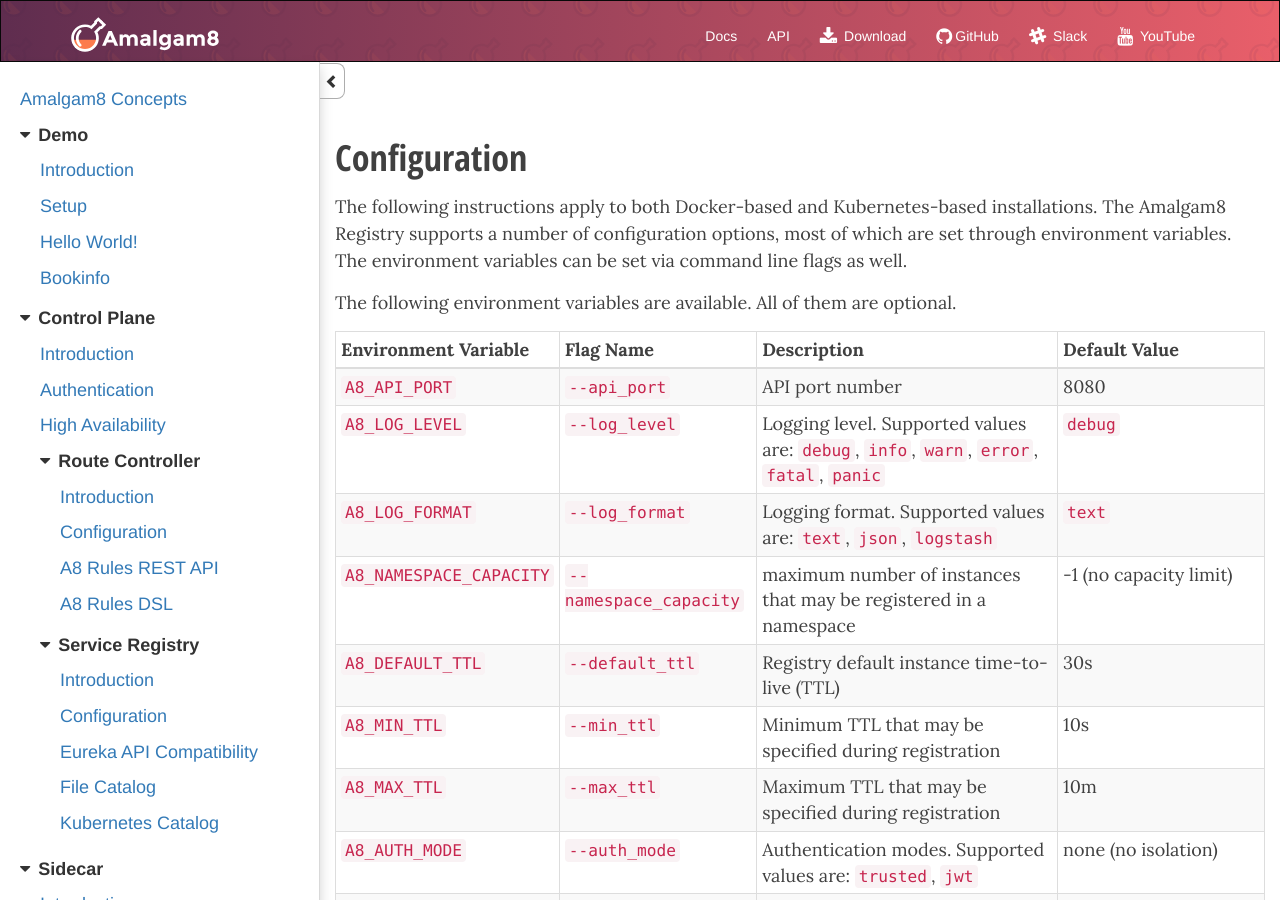
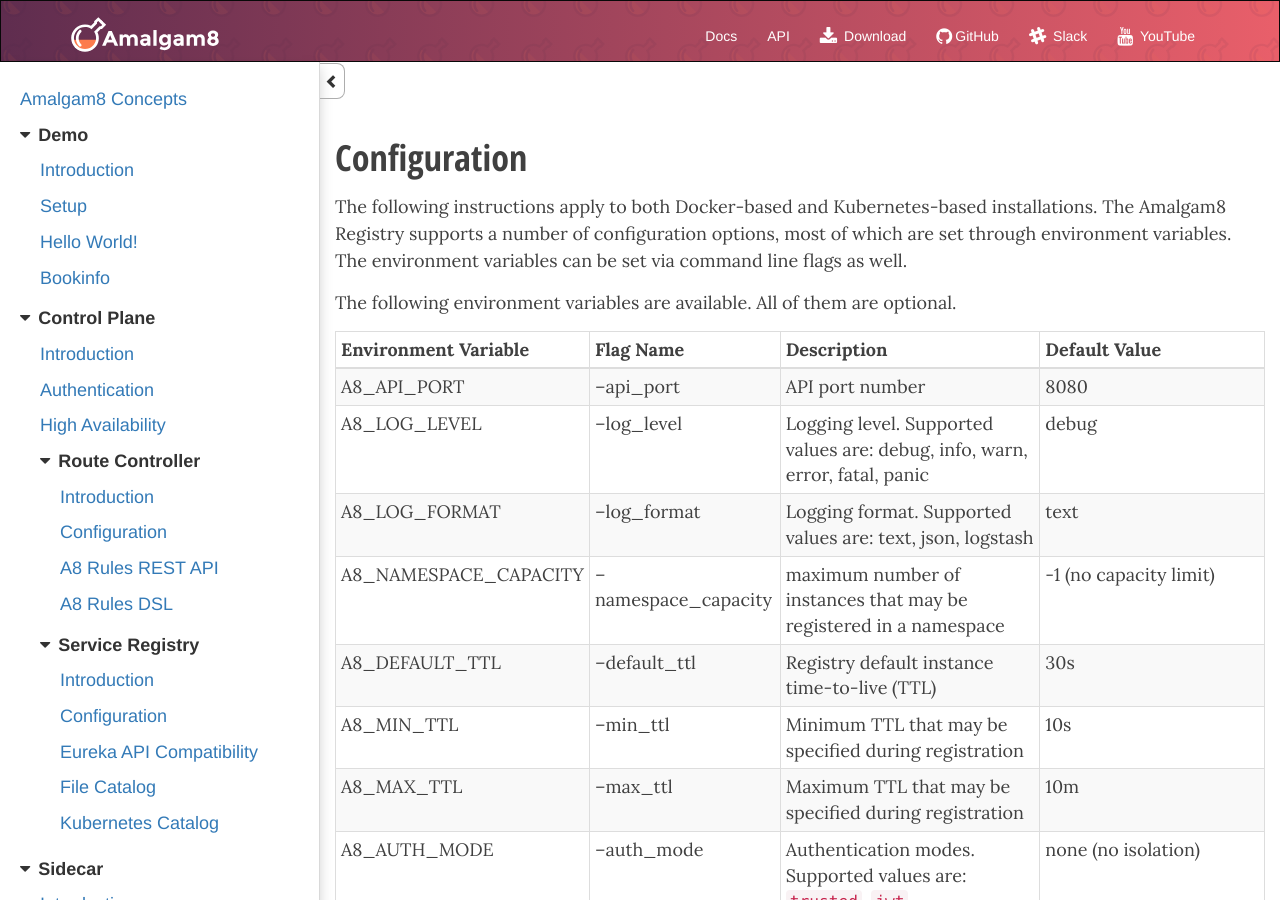
Before and after one commit to amalgam8/amalgam8.github.io, a Jekyll site: the page built from _docs/2-controlplane/2-registry/configuration-options.md, in a window 1280 px wide and 900 px high. Built offline with Jekyll 4.4.1, drawn with Linux system fonts in a browser that asks for light colours; nearby versions of some CDN libraries; some of the changed text lies outside the part shown.

Commit message:
remove code tags from config table entries

```diff
--- a/_docs/2-controlplane/2-registry/configuration-options.md
+++ b/_docs/2-controlplane/2-registry/configuration-options.md
@@ -17,16 +17,16 @@ The following environment variables are available. All of them are optional.
 
 | Environment Variable | Flag Name                   | Description | Default Value |
 |:---------------------|:----------------------------|:------------|:--------------|
-| `A8_API_PORT` | `--api_port` | API port number | 8080 |
-| `A8_LOG_LEVEL` | `--log_level` | Logging level. Supported values are: `debug`, `info`, `warn`, `error`, `fatal`, `panic` | `debug` |
-| `A8_LOG_FORMAT` | `--log_format` | Logging format. Supported values are: `text`, `json`, `logstash` | `text` |
-| `A8_NAMESPACE_CAPACITY` | `--namespace_capacity` | maximum number of instances that may be registered in a namespace | -1 (no capacity limit) |
-| `A8_DEFAULT_TTL` | `--default_ttl` | Registry default instance time-to-live (TTL) | 30s |
-| `A8_MIN_TTL` | `--min_ttl` | Minimum TTL that may be specified during registration | 10s |
-| `A8_MAX_TTL` | `--max_ttl` | Maximum TTL that may be specified during registration | 10m |
-| `A8_AUTH_MODE` | `--auth_mode` | Authentication modes. Supported values are: `trusted`, `jwt` | none (no isolation) |
-| `A8_JWT_SECRET` | `--jwt_secret` | Secret key for JWT authentication | none (must be set if `A8_AUTH_MODE` is `jwt`) |
-| `A8_REQUIRE_HTTPS` | `--require_https` | Require clients to use HTTPS for API calls | `false` |
+| A8_API_PORT | --api_port | API port number | 8080 |
+| A8_LOG_LEVEL | --log_level | Logging level. Supported values are: debug, info, warn, error, fatal, panic | debug |
+| A8_LOG_FORMAT | --log_format | Logging format. Supported values are: text, json, logstash | text |
+| A8_NAMESPACE_CAPACITY | --namespace_capacity | maximum number of instances that may be registered in a namespace | -1 (no capacity limit) |
+| A8_DEFAULT_TTL | --default_ttl | Registry default instance time-to-live (TTL) | 30s |
+| A8_MIN_TTL | --min_ttl | Minimum TTL that may be specified during registration | 10s |
+| A8_MAX_TTL | --max_ttl | Maximum TTL that may be specified during registration | 10m |
+| A8_AUTH_MODE | --auth_mode | Authentication modes. Supported values are: `trusted`, `jwt` | none (no isolation) |
+| A8_JWT_SECRET | --jwt_secret | Secret key for JWT authentication | none (must be set if A8_AUTH_MODE is `jwt`) |
+| A8_REQUIRE_HTTPS | --require_https | Require clients to use HTTPS for API calls | false |
 {:.table .table-bordered .table-condensed .table-striped}
 
 ## Authentication and Multi-tenancy
@@ -51,11 +51,11 @@ alternative discovery mechanisms.
 
 | Environment Variable | Flag Name                   | Description | Default Value |
 |:---------------------|:----------------------------|:------------|:--------------|
-| `A8_CLUSTER_SIZE` | `--cluster_size` | Cluster minimal healthy size, peers detecting a lower value will log errors | 1 (standalone) |
-| `A8_CLUSTER_DIR` | `--cluster_dir` | Filesystem directory for cluster membership | none, must be specified for clustering to work |
-| `A8_REPLICATION` | `--replication` | Enable replication between cluster members | `false` |
-| `A8_REPLICATION_PORT` | `--replication_port` | Replication port number | 6100 |
-| `A8_SYNC_TIMEOUT` | `--sync_timeout` | Timeout for establishing connections to peers for replication | 30s |
+| A8_CLUSTER_SIZE | --cluster_size | Cluster minimal healthy size, peers detecting a lower value will log errors | 1 (standalone) |
+| A8_CLUSTER_DIR | --cluster_dir | Filesystem directory for cluster membership | none, must be specified for clustering to work |
+| A8_REPLICATION | --replication | Enable replication between cluster members | false |
+| A8_REPLICATION_PORT | --replication_port | Replication port number | 6100 |
+| A8_SYNC_TIMEOUT | --sync_timeout | Timeout for establishing connections to peers for replication | 30s |
 {:.table .table-bordered .table-condensed .table-striped}
 
 ## <a name="persistent_storage"></a> Persistent Backend Storage using Redis
@@ -65,9 +65,9 @@ as an alternative to the memory only clustering and replication option.
 
 | Environment Variable | Flag Name                   | Description | Default Value |
 |:---------------------|:----------------------------|:------------|:--------------|
-| `A8_STORE` | `--store` | Backing store to use to persist Registry instance information. Supported values are: `redis`, `inmem`  | inmem (in memory) |
-| `A8_STORE_ADDRESS` | `--store_address` | Address of the Redis server | none, must be specified to use a Redis store |
-| `A8_STORE_PASSWORD` | `--store_password` | Password for the Redis backend | none, assumes no password set for the Redis server |
+| A8_STORE | --store | Backing store to use to persist Registry instance information. Supported values are: redis, inmem  | inmem (in memory) |
+| A8_STORE_ADDRESS | --store_address | Address of the Redis server | none, must be specified to use a Redis store |
+| A8_STORE_PASSWORD | --store_password | Password for the Redis backend | none, assumes no password set for the Redis server |
 {:.table .table-bordered .table-condensed .table-striped}
 
 ## Catalog Extensions
@@ -79,8 +79,8 @@ with the content of the Registry itself.
 
 | Environment Variable | Flag Name                   | Description | Default Value |
 |:---------------------|:----------------------------|:------------|:--------------|
-| `A8_K8S_URL` | `--k8s_url` | Enable kubernetes catalog and specify the API server | (none) |
-| `A8_K8S_TOKEN` | `--k8s_token` | Kubernetes API token | (none) |
-| `A8_EUREKA_URL` | `--eureka_url` | Enable eureka catalog and specify the API server. Multiple API servers can be specified using multiple flags | (none) |
-| `A8_FS_CATALOG` | `--fs_catalog` | Enable FileSystem catalog and specify the directory of the config files. The format of the file names in the directory should be `<namespace>.conf`. See [File Catalog](/docs/control-plane-registry-external-services.html) for more information | (none) |
+| A8_K8S_URL | --k8s_url | Enable kubernetes catalog and specify the API server | (none) |
+| A8_K8S_TOKEN | --k8s_token | Kubernetes API token | (none) |
+| A8_EUREKA_URL | --eureka_url | Enable eureka catalog and specify the API server. Multiple API servers can be specified using multiple flags | (none) |
+| A8_FS_CATALOG | --fs_catalog | Enable FileSystem catalog and specify the directory of the config files. The format of the file names in the directory should be `<namespace>.conf`. See [File Catalog](/docs/control-plane-registry-external-services.html) for more information | (none) |
 {:.table .table-bordered .table-condensed .table-striped}
```
